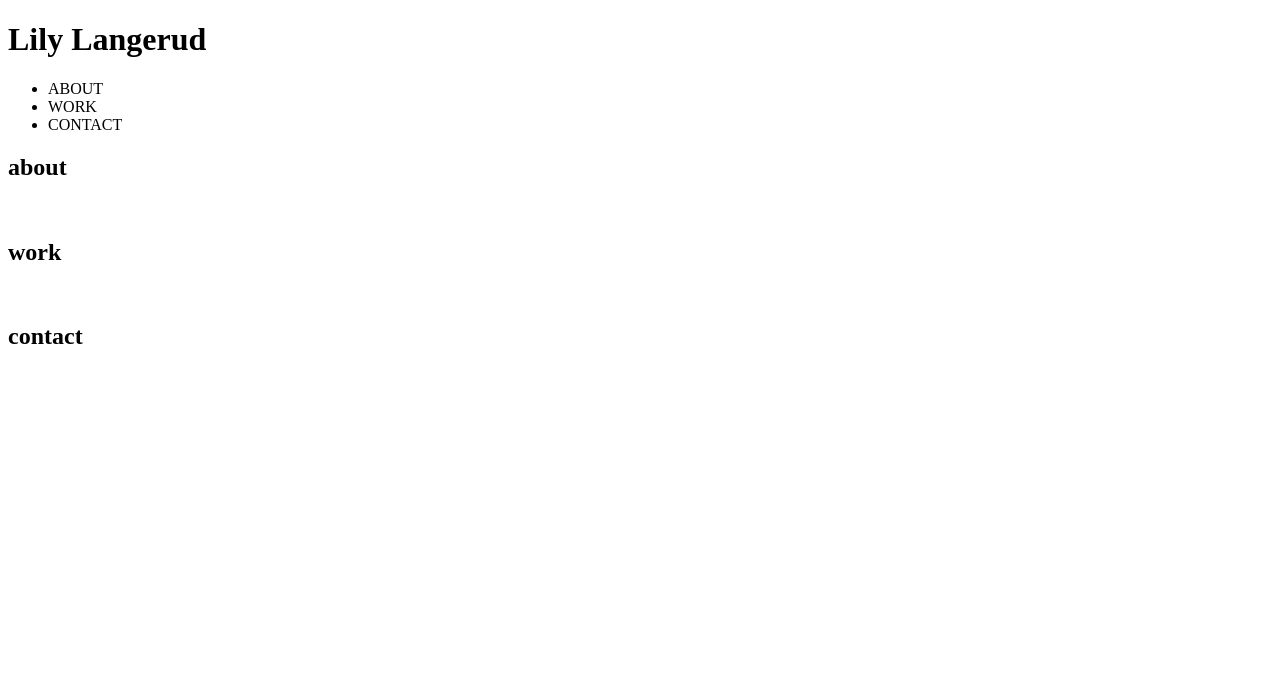
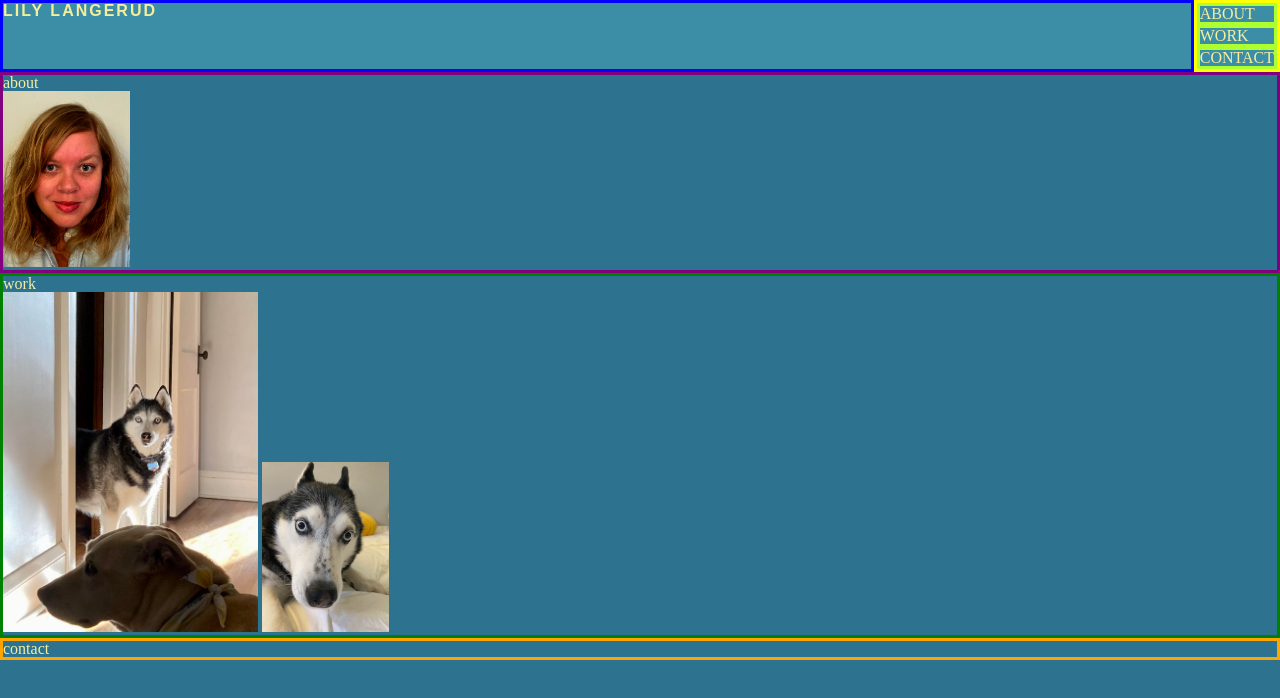
Before and after one commit to lileeeeeee/portfolio-page, a plain HTML site: page index.html in a window 1280 px wide. Drawn offline with Linux system fonts and the light colour scheme.

Commit message:
added flexbox elements to CSS, placeholder photos and background boxes (will need to remove later)

```diff
--- /dev/null
+++ b/assets/reset.css
@@ -0,0 +1,48 @@
+/* http://meyerweb.com/eric/tools/css/reset/
+   v2.0 | 20110126
+   License: none (public domain)
+*/
+
+html, body, div, span, applet, object, iframe,
+h1, h2, h3, h4, h5, h6, p, blockquote, pre,
+a, abbr, acronym, address, big, cite, code,
+del, dfn, em, img, ins, kbd, q, s, samp,
+small, strike, strong, sub, sup, tt, var,
+b, u, i, center,
+dl, dt, dd, ol, ul, li,
+fieldset, form, label, legend,
+table, caption, tbody, tfoot, thead, tr, th, td,
+article, aside, canvas, details, embed,
+figure, figcaption, footer, header, hgroup,
+menu, nav, output, ruby, section, summary,
+time, mark, audio, video {
+	margin: 0;
+	padding: 0;
+	border: 0;
+	font-size: 100%;
+	font: inherit;
+	vertical-align: baseline;
+}
+/* HTML5 display-role reset for older browsers */
+article, aside, details, figcaption, figure,
+footer, header, hgroup, menu, nav, section {
+	display: block;
+}
+body {
+	line-height: 1;
+}
+ol, ul {
+	list-style: none;
+}
+blockquote, q {
+	quotes: none;
+}
+blockquote:before, blockquote:after,
+q:before, q:after {
+	content: '';
+	content: none;
+}
+table {
+	border-collapse: collapse;
+	border-spacing: 0;
+}
--- a/assets/style.css
+++ b/assets/style.css
@@ -1,3 +1,52 @@
+
+* {
+    box-sizing: border-box;
+    color: #f5ee9e;
+
+  }
+
+  body {
+    background-color: #2d728f;
+  }
+
+
 header {
-    display: block;
+    display: flex;
+    width: 100%;
+    background-color: #3b8ea5;
 }
+
+h1 {
+    width: 100%;
+    font-family:Arial, Helvetica, sans-serif;
+    font-weight: bold;
+    letter-spacing: 2px;
+    border: solid blue;
+}
+
+nav {
+
+    border: solid yellow;
+
+}
+nav li {
+    border: solid greenyellow;
+    color: f5ee9e;
+
+}
+h2{
+    font-style: uppercase;
+
+}
+section.about{
+    border: solid purple;
+    color: black;
+}
+section.work{
+    border: solid green;
+
+}
+section.contact{
+    border: solid orange;
+
+}
--- a/index.html
+++ b/index.html
@@ -4,11 +4,15 @@
     <meta charset="UTF-8">
     <meta http-equiv="X-UA-Compatible" content="IE=edge">
     <meta name="viewport" content="width=device-width, initial-scale=1.0">
+    <link href="./assets/reset.css" rel="stylesheet" type="text/CSS">
+    <link href="./assets/style.css"rel="stylesheet" type="text/CSS">
+
     <title>Lily Langerud</title>
 </head>
 <body>
 <header>
-    <h1>Lily Langerud</h1>
+    <h1>LILY LANGERUD</h1>
+
     <nav>
         <ul>
     <li>ABOUT</li>
@@ -19,12 +23,14 @@
 </header>
 <section class = "about">
     <h2> about </h2>
-    <img>
+    <span class ="headshot">
+    <img src="./photos/headshot1.jpg" width = "10%" height ="10%">
+</span>
 </section>
 <section class = "work">
     <h2> work </h2>
-    <img>
-    <img>
+    <img src="./photos/dog2.jpg"width = "20%" height ="20%">
+    <img src="./photos/dog1.jpg"width = "10%" height ="10%">
     <img>
 </section>
 <section class = "contact">
```
Also changed, not shown: photos/dog1.jpg (added), photos/dog2.jpg (added), photos/headshot.jpg (added), photos/headshot1.jpg (added).
